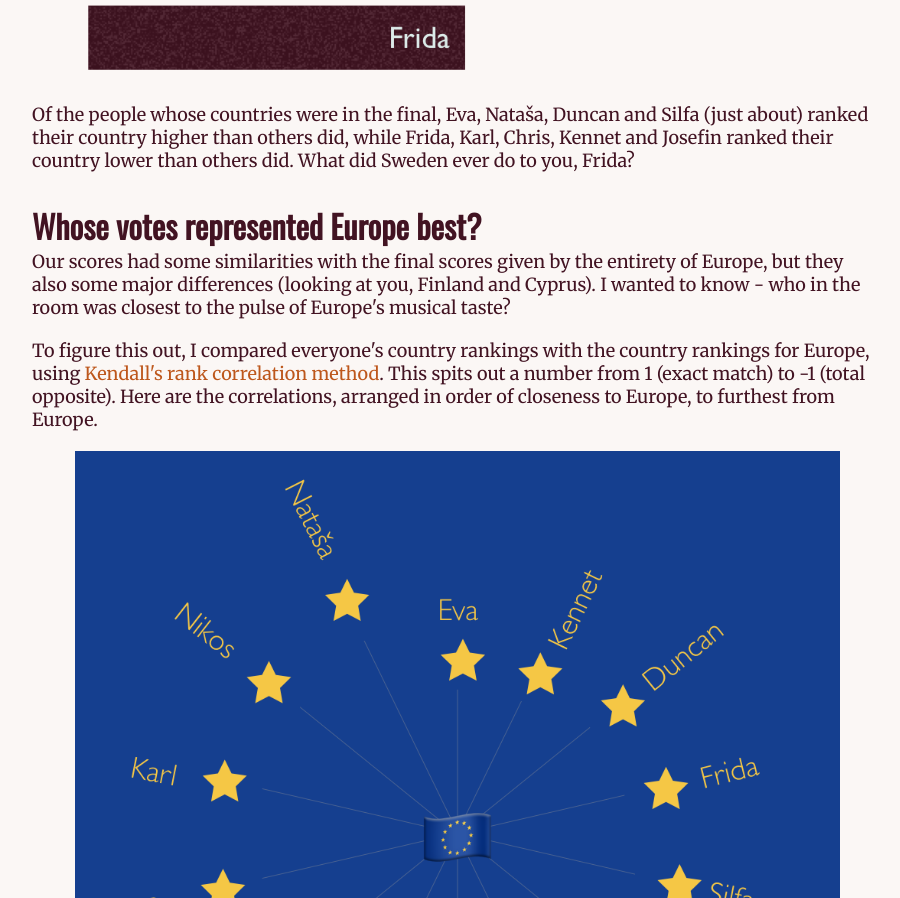
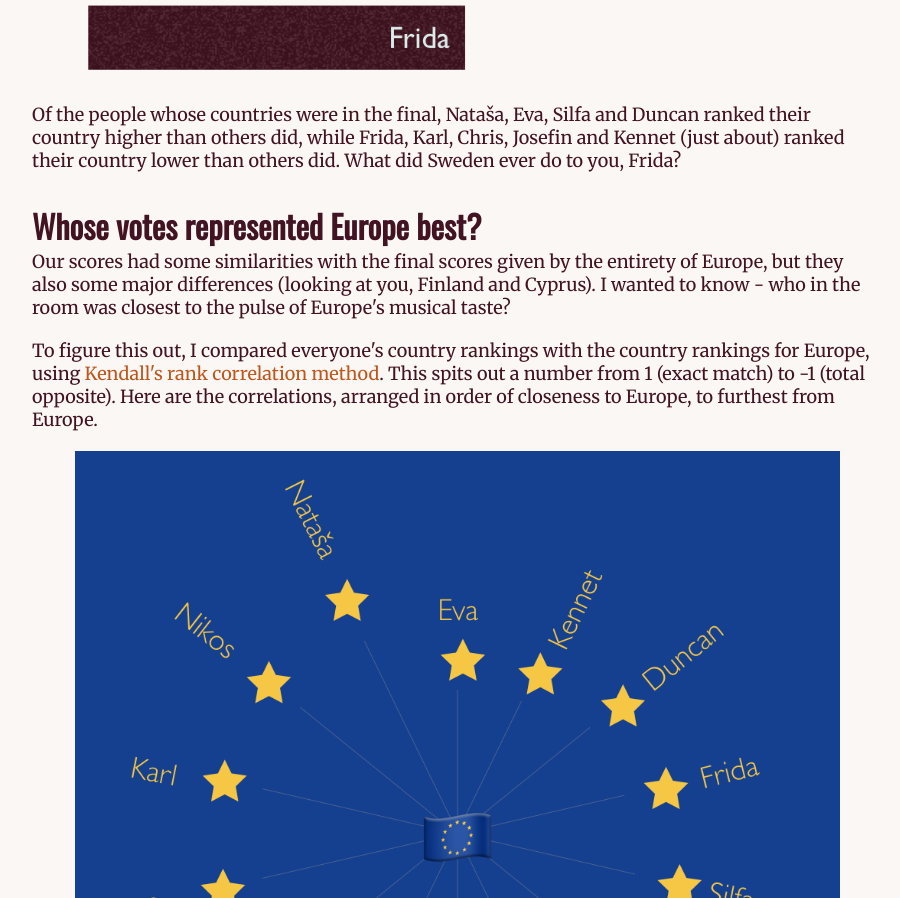
Before and after one commit to duncangeere/eurovision2018, a plain HTML site: page index.html in a window 1280 px wide. Shown: the part 7949-8847 px from the top of the page, without its empty margins (183-1083 px from the left). Drawn offline with nearby package versions, Linux system fonts and the light colour scheme.

Commit message:
Fixing own country caption.

```diff
--- a/index.html
+++ b/index.html
@@ -85,7 +85,7 @@
     <p>Some people are full of patriotic spirit. Others less so. We can see who gave an above-average score to their own country by subtracting the score they gave to that country from the average vote that others gave it, while controlling for the generosity of each voter.</p>
     <p>In this analysis, I had to leave out Anton, Nikos & Despoina, whose countries didn't make it to the final, and Scott & Aurora, whose country doesn't participate in Eurovision (yet). Sorry folks!</p>
     <img src="images/own_country.png">
-    <p>Of the people whose countries were in the final, Eva, Nataša, Duncan and Silfa (just about) ranked their country higher than others did, while Frida, Karl, Chris, Kennet and Josefin ranked their country lower than others did. What did Sweden ever do to you, Frida?</p>
+    <p>Of the people whose countries were in the final, Nataša, Eva, Silfa and Duncan ranked their country higher than others did, while Frida, Karl, Chris, Josefin and Kennet (just about) ranked their country lower than others did. What did Sweden ever do to you, Frida?</p>
 
     <h2>Whose votes represented Europe best?</h2>
     <p>Our scores had some similarities with the final scores given by the entirety of Europe, but they also some major differences (looking at you, Finland and Cyprus). I wanted to know - who in the room was closest to the pulse of Europe's musical taste?</p>
```
